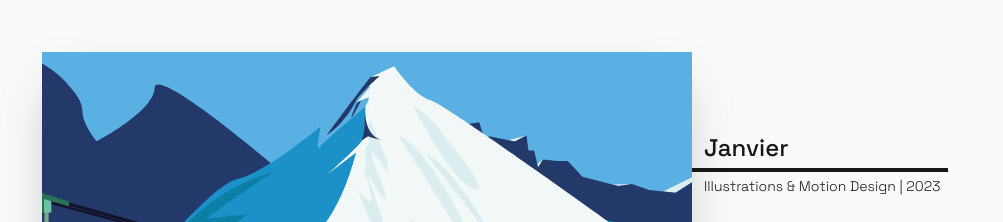
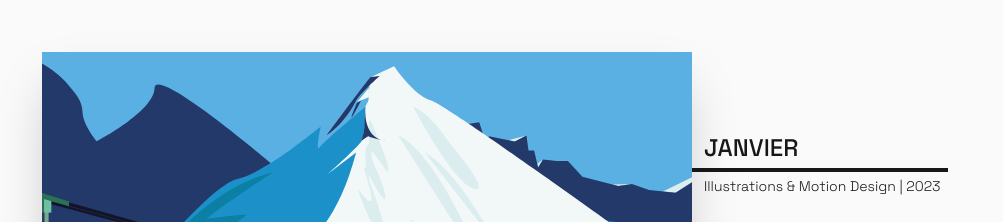
Before and after one commit to duval-justine/Portfolio_Justine_Duval, a Vue app: page / in a window 1280 px wide. Shown: the part 940-1162 px from the top of the page, without its empty margins (214-1217 px from the left). Built offline with nearby package versions, Linux system fonts and the light colour scheme.

Commit message:
Title uppercase dans les blocs

```diff
--- a/src/components/Bloc1.vue
+++ b/src/components/Bloc1.vue
@@ -7,7 +7,8 @@
         </div>
         <div>
             <div class="flex flex-col gap-1 mt-20">
-                <h3 class="font-space-grotesk text-2xl text-Extended/true-gray/900 font-medium ml-3">{{ title }}</h3>
+                <h3 class="font-space-grotesk text-2xl text-Extended/true-gray/900 font-medium ml-3 uppercase">
+                    {{ title }}</h3>
                 <div class="border-t-4 w-64  border-Extended/true-gray/900"></div>
                 <p class="font-space-grotesk text-sm text-Extended/true-gray/900 font-light ml-3 ">{{ subtitle }}</p>
             </div>
--- a/src/components/Bloc2.vue
+++ b/src/components/Bloc2.vue
@@ -6,7 +6,8 @@
                     alt="Mot Janvier sur un fond bleu">
             </div>
             <div class="flex flex-col gap-1 mt-8 items-end mr-32">
-                <h3 class="font-space-grotesk text-2xl text-Extended/true-gray/900 font-medium mr-3">CREATE BOX</h3>
+                <h3 class="font-space-grotesk text-2xl text-Extended/true-gray/900 font-medium mr-3 uppercase">CREATE
+                    BOX</h3>
                 <div class="border-t-4 w-48  border-Extended/true-gray/900"></div>
                 <p class="font-space-grotesk text-sm text-Extended/true-gray/900 font-light mr-3 ">Générateur de NFT |
                     2023</p>
--- a/src/components/Bloc3.vue
+++ b/src/components/Bloc3.vue
@@ -6,7 +6,8 @@
                     alt="Illustration de la Citadelle de Besançon de nuit">
             </div>
             <div class="flex flex-col gap-1 mt-9 items-end mr-14">
-                <h3 class="font-space-grotesk text-2xl text-Extended/true-gray/900 font-medium mr-3">LA CITADELLE DE
+                <h3 class="font-space-grotesk text-2xl text-Extended/true-gray/900 font-medium mr-3 uppercase">LA
+                    CITADELLE DE
                     BESANÇON</h3>
                 <div class="border-t-4 w-[330px]  border-Extended/true-gray/900"></div>
                 <p class="font-space-grotesk text-sm text-Extended/true-gray/900 font-light mr-3 ">Illustration animée |
```
